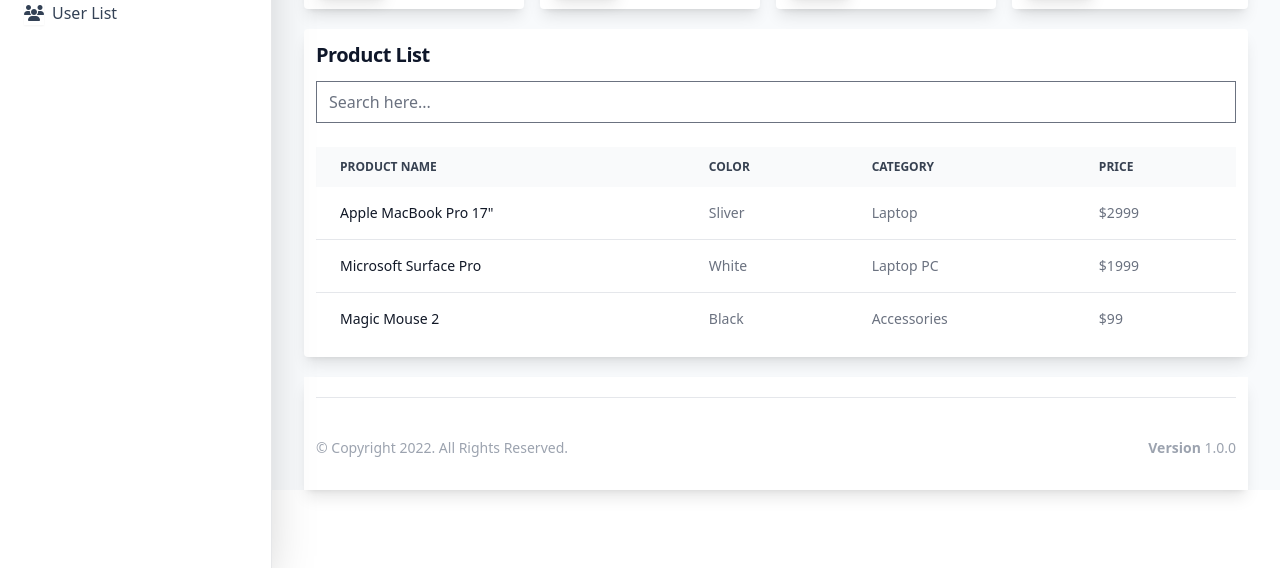
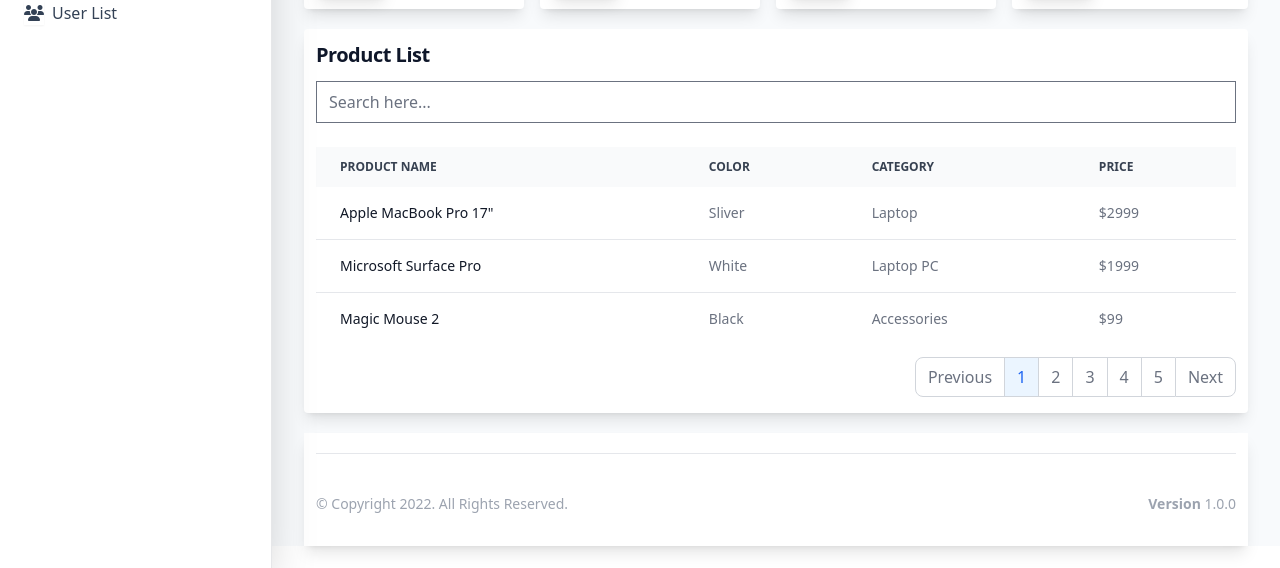
Before and after one commit to abdulmajidcse/tailwind-admin, a website: page src/index.html in a window 1280 px wide. Shown: the part 232-800 px from the top of the page. Drawn offline with Linux system fonts and the light colour scheme; files whose address does not match are found by name.

Commit message:
pagination

```diff
--- a/src/index.html
+++ b/src/index.html
@@ -497,7 +497,8 @@
                       <a
                         href="#"
                         class="block py-2 px-4 hover:bg-gray-100 dark:hover:bg-gray-600 dark:hover:text-white"
-                        ><i class="fas fa-user"></i><span class="ml-2">Profile</span></a
+                        ><i class="fas fa-user"></i
+                        ><span class="ml-2">Profile</span></a
                       >
                     </li>
                     <li>
@@ -513,7 +514,8 @@
                     <a
                       href="#"
                       class="block py-2 px-4 text-sm text-gray-700 hover:bg-gray-100 dark:hover:bg-gray-600 dark:text-gray-200 dark:hover:text-white"
-                      ><i class="fas fa-sign-out"></i><span class="ml-2">Log Out</span></a
+                      ><i class="fas fa-sign-out"></i
+                      ><span class="ml-2">Log Out</span></a
                     >
                   </div>
                 </div>
@@ -895,6 +897,61 @@
                   </tbody>
                 </table>
               </div>
+
+              <nav class="mt-5 mb-3 flex justify-end" aria-label="pagination">
+                <ul class="inline-flex -space-x-px">
+                  <li>
+                    <a
+                      href="#"
+                      class="px-3 py-2 ml-0 leading-tight text-gray-500 bg-white border border-gray-300 rounded-l-lg hover:bg-gray-100 hover:text-gray-700 dark:bg-gray-800 dark:border-gray-700 dark:text-gray-400 dark:hover:bg-gray-700 dark:hover:text-white"
+                      >Previous</a
+                    >
+                  </li>
+                  <li>
+                    <a
+                      href="#"
+                      aria-current="page"
+                      class="px-3 py-2 text-blue-600 border border-gray-300 bg-blue-50 hover:bg-blue-100 hover:text-blue-700 dark:border-gray-700 dark:bg-gray-700 dark:text-white"
+                      >1</a
+                    >
+                  </li>
+                  <li>
+                    <a
+                      href="#"
+                      class="px-3 py-2 leading-tight text-gray-500 bg-white border border-gray-300 hover:bg-gray-100 hover:text-gray-700 dark:bg-gray-800 dark:border-gray-700 dark:text-gray-400 dark:hover:bg-gray-700 dark:hover:text-white"
+                      >2</a
+                    >
+                  </li>
+                  <li>
+                    <a
+                      href="#"
+                      class="px-3 py-2 leading-tight text-gray-500 bg-white border border-gray-300 hover:bg-gray-100 hover:text-gray-700 dark:bg-gray-800 dark:border-gray-700 dark:text-gray-400 dark:hover:bg-gray-700 dark:hover:text-white"
+                      >3</a
+                    >
+                  </li>
+                  <li>
+                    <a
+                      href="#"
+                      class="px-3 py-2 leading-tight text-gray-500 bg-white border border-gray-300 hover:bg-gray-100 hover:text-gray-700 dark:bg-gray-800 dark:border-gray-700 dark:text-gray-400 dark:hover:bg-gray-700 dark:hover:text-white"
+                      >4</a
+                    >
+                  </li>
+                  <li>
+                    <a
+                      href="#"
+                      class="px-3 py-2 leading-tight text-gray-500 bg-white border border-gray-300 hover:bg-gray-100 hover:text-gray-700 dark:bg-gray-800 dark:border-gray-700 dark:text-gray-400 dark:hover:bg-gray-700 dark:hover:text-white"
+                      >5</a
+                    >
+                  </li>
+                  <li>
+                    <a
+                      href="#"
+                      class="px-3 py-2 leading-tight text-gray-500 bg-white border border-gray-300 rounded-r-lg hover:bg-gray-100 hover:text-gray-700 dark:bg-gray-800 dark:border-gray-700 dark:text-gray-400 dark:hover:bg-gray-700 dark:hover:text-white"
+                      >Next</a
+                    >
+                  </li>
+                </ul>
+              </nav>
             </section>
           </main>
 
@@ -947,5 +1004,8 @@
     <script src="./dist/js/theme.js"></script>
     <script src="./dist//js/sidebar.js"></script>
     <script src="./dist/js/flowbite.js"></script>
+
+    <!-- chartjs -->
+    <script src="./dist/chartjs/chart.min.js"></script>
   </body>
 </html>
```
Also changed, not shown: src/dist/chartjs/chart.min.js (added), src/dist/css/tailwind-admin.min.css.
